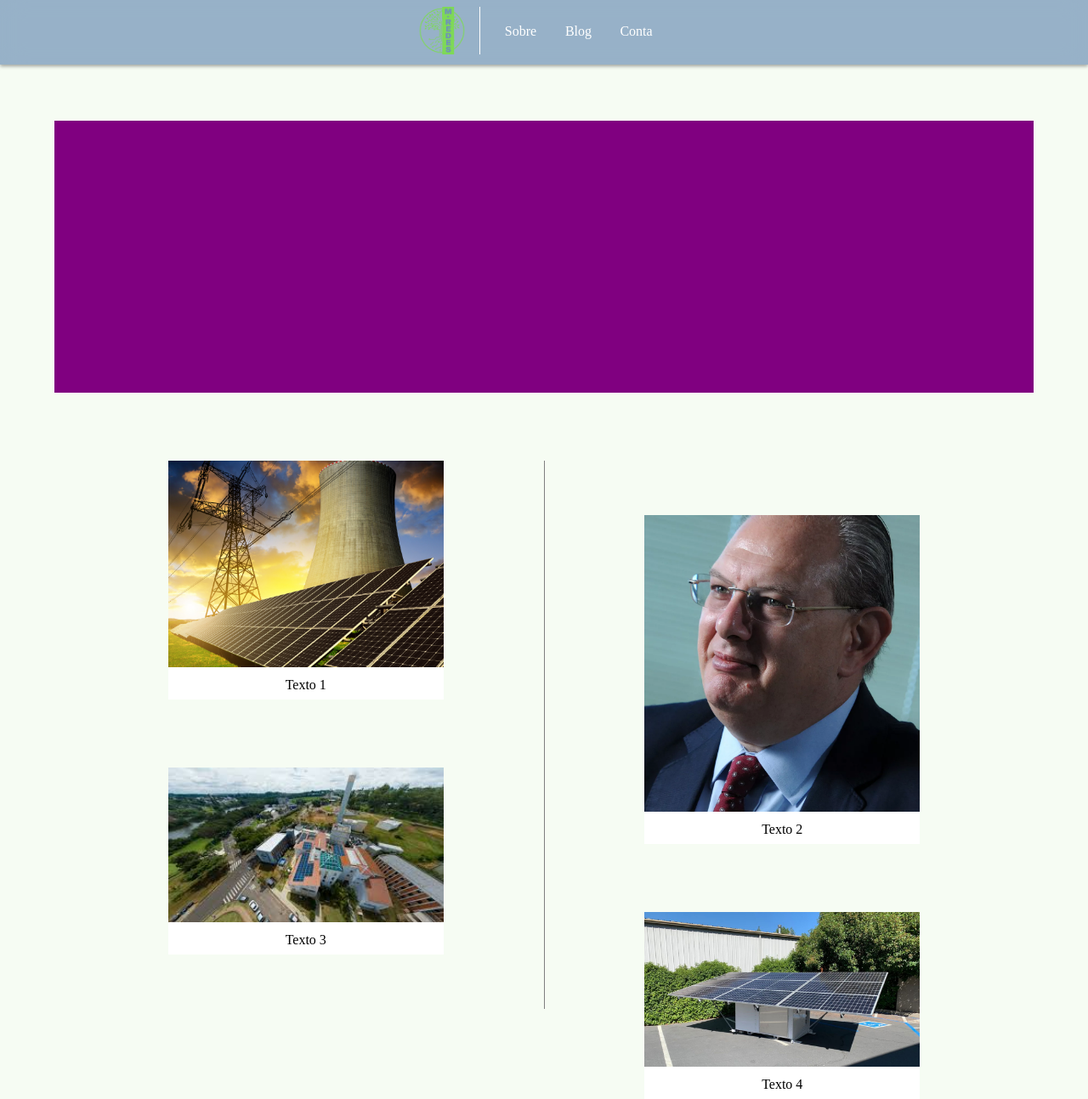
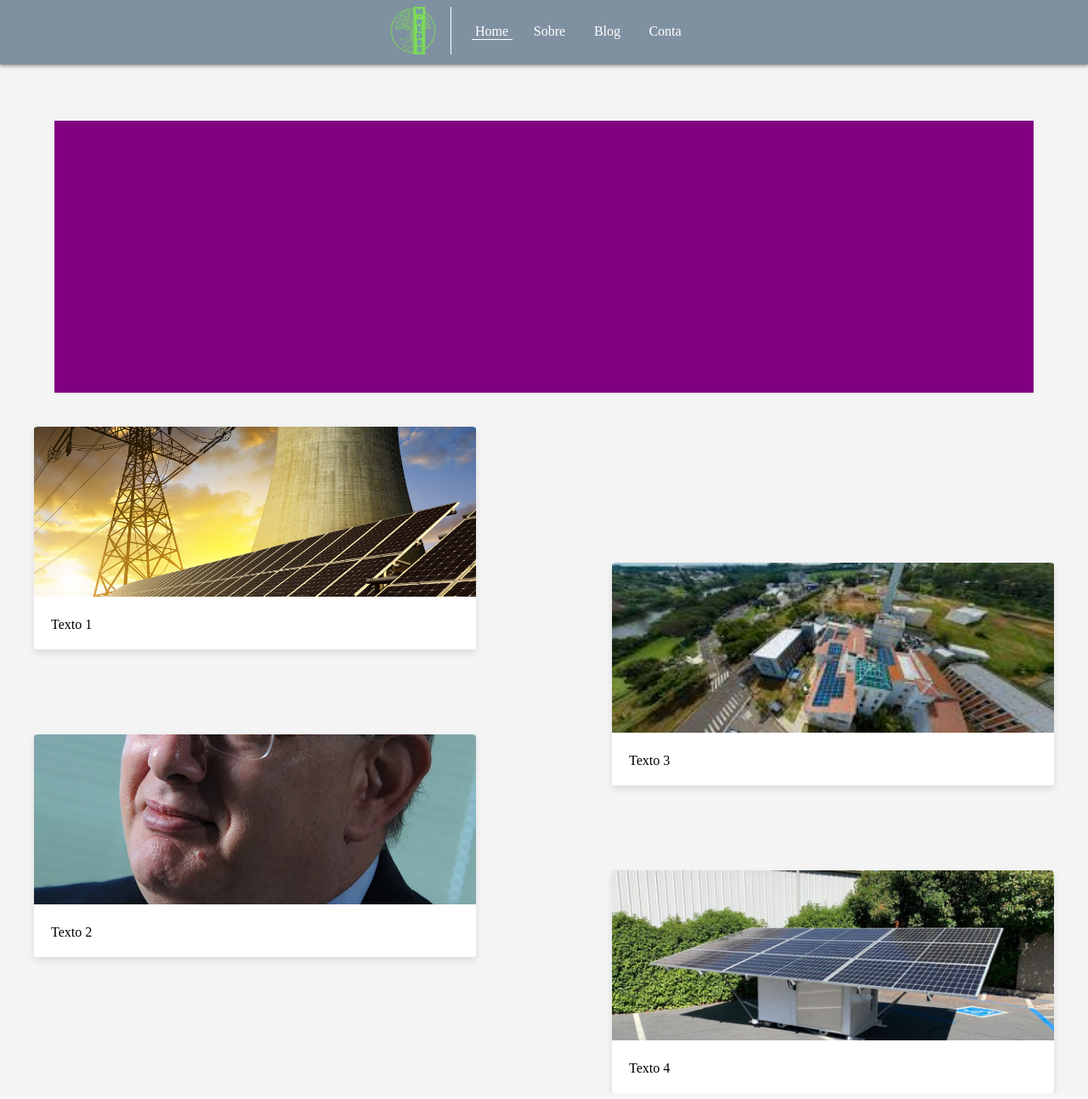
Before and after one commit to EquipeE/EQ_E, a PHP site: page / in a window 1280 px wide. Shown: the whole page at 85% size. Run offline with PHP 8.4, Linux system fonts and the light colour scheme.

Commit message:
Mudanças no estilo da homepage.

```diff
--- a/css/home.css
+++ /dev/null
@@ -1,105 +0,0 @@
-body {
-    margin: 0;
-    padding: 0;
-    background-color: #f6fcf3;
-}
-/*
-nav {
-    box-shadow: rgba(0, 0, 0, 0.35) 0px 2px 4px;
-    display: flex;
-    flex-direction: row;
-    align-items: center;
-    justify-content: center;
-    background-color: #aabe9b;
-    padding: 0.5em 0 0.5em 0;
-}
-
-#logo {
-    height: 7vh;
-    width: 7vh;
-    border-right: 1px solid white;
-    padding-right: 1rem;
-    margin-right: 1.5rem;
-}
-
-nav ul {
-    list-style-type: none;
-    margin: 0;
-    padding: 0;
-}
-
-nav ul li {
-    display: inline-block;
-}
-
-nav ul li a {
-    display: block;
-    color: white;
-    margin-right: 1.5em;
-    border-bottom: 2px solid transparent;
-    text-decoration: none;
-    text-align: center;
-    min-width: 6ch;
-}
-
-nav ul li a:hover, #current_page {
-    border-bottom: 2px solid white;
-}
-*/
-#carrossel {
-    margin: 3rem auto auto auto;
-    width: 90vw;
-    height: 40vh;
-    background-color: purple;
-}
-
-#cards_container {
-    display: flex;
-    flex-direction: row;
-    width: 80vw;
-    margin: 5rem auto auto auto;
-}
-
-#left_cards, #right_cards {
-	display: flex;
-	flex-direction: column;
-	gap: 5rem;
-	width: 50%;
-	height: 100%;
-}
-
-#left_cards {
-	padding-right: 3rem;
-	padding-bottom: 4rem;
-	border-right: 1px solid gray;
-}
-
-#right_cards {
-	padding-left: 3rem;
-	margin-top: 4rem;
-}
-
-.card {
-    margin: auto;
-    background-color: #f6fcf3;
-    color: black;
-    text-align: center;
-    overflow: auto;
-    width: 70%;
-    height: 40%;
-}
-
-.card-text {
-    background-color: white;
-    margin-top: -1rem; /* TODO : CONSERTAR ISSO DEPOIS */
-    padding: 1.5rem 0.5rem 0.5rem 0.5rem;
-    box-shadow: -10px 0px 10px rgba(0, 0, 0, 0.01),
-    10px 0px 10px rgba(0, 0, 0, 0.01),
-    0px 10px 10px rgba(0, 0, 0, 0.01);
-}
-
-.card img {
-    width: 100%;
-    height: 80%;
-    object-fit: cover;
-}
--- /dev/null
+++ b/css/index.css
@@ -0,0 +1,63 @@
+body {
+    margin: 0;
+    padding: 0;
+    background-color: #f4f4f4;
+}
+
+#carrossel {
+    margin: 3rem auto auto auto;
+    width: 90vw;
+    height: 40vh;
+    background-color: purple;
+}
+
+#cards_container {
+    display: grid;
+    grid-template-columns: 1fr 1fr;
+    gap: 5rem;
+    column-gap: 10rem;
+    margin: 0 auto;
+    padding: 40px 10px;
+    max-width: 1200px;
+}
+
+@media only screen and (max-width: 700px) {
+	#cards_container {
+		column-gap: 3rem;
+	}
+}
+
+.card {
+    border: 1px transparent;
+    border-radius: 1%;
+    background-color: #fff;
+    box-shadow: 0 4px 8px rgba(0, 0, 0, 0.1);
+    overflow: hidden;
+    margin-bottom: 20px;
+}
+
+.card img {
+    width: 100%;
+    height: 200px;
+    object-fit: cover;
+}
+
+.card-text {
+	padding: 20px;
+}
+
+.card-text h3 {
+	font-size: 20px;
+	margin-top: -10px;
+	margin-bottom: 10px;
+	color: #2c3e50;
+}
+
+.card-text p {
+	font-size: 16px;
+	line-height: 1.5;
+}
+
+.card:nth-child(even) {
+	transform: translateY(160px);
+}
--- a/css/nav.css
+++ b/css/nav.css
@@ -45,7 +45,7 @@ nav {
     flex-direction: row;
     align-items: center;
     justify-content: center;
-    background-color: #7094b6b6;
+    background-color: #7f91a1;
     padding: 0.5em 0 0.5em 0;
     backdrop-filter: blur(15px);
 }
@@ -62,6 +62,10 @@ nav ul {
     list-style-type: none;
     margin: 0;
     padding: 0;
+}
+
+#current-page {
+	border-bottom: 1px solid white;
 }
 
 .menu {
--- a/index.html
+++ b/index.html
@@ -5,13 +5,14 @@
     <meta name="viewport" content="width=device-width, initial-scale=1.0">
     <title>M-redes</title>
     <link rel="stylesheet" href="css/nav.css">
-    <link rel="stylesheet" href="css/home.css">
+    <link rel="stylesheet" href="css/index.css">
     <link rel="website icon" type="img" href="./img/logo.png">
 </head>
 <body>
     <nav>
 	<a href='./index.html'><img id="logo" alt="Logo" src="img/logo.png"></a>
         <ul class="menu">
+	    <li><a id="current-page" href="./index.html">Home</a></li>
             <li><a href="">Sobre</a></li>
             <li><a href="">Blog</a></li>
             <li class="drop">
@@ -26,14 +27,11 @@
 
     <div id="carrossel"></div>
     <main id="cards_container">
-	    <div id="left_cards">
             <div class="card"><img src="./img/art1.png"><div class="card-text">Texto 1</div></div>
             <div class="card"><img src="./img/art3.png"><div class="card-text">Texto 3</div></div>
 	    </div>
-	    <div id="right_cards">
             <div class="card"><img src="./img/art2.png"><div class="card-text">Texto 2</div></div>
-            <div class="card"><img src="./img/art4.png"><div class="card-text">Texto 4</div></div>
-	    </div>
+            <div class="card"><img src="./img/art4.png"><div class="card-text">Texto 4</div>
     </main>
 </body>
 </html>
```
